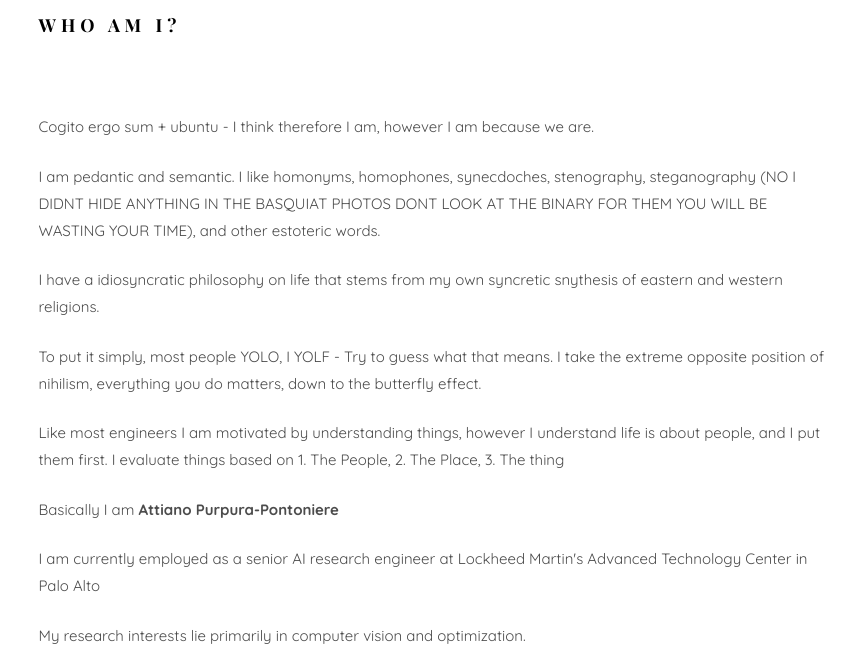
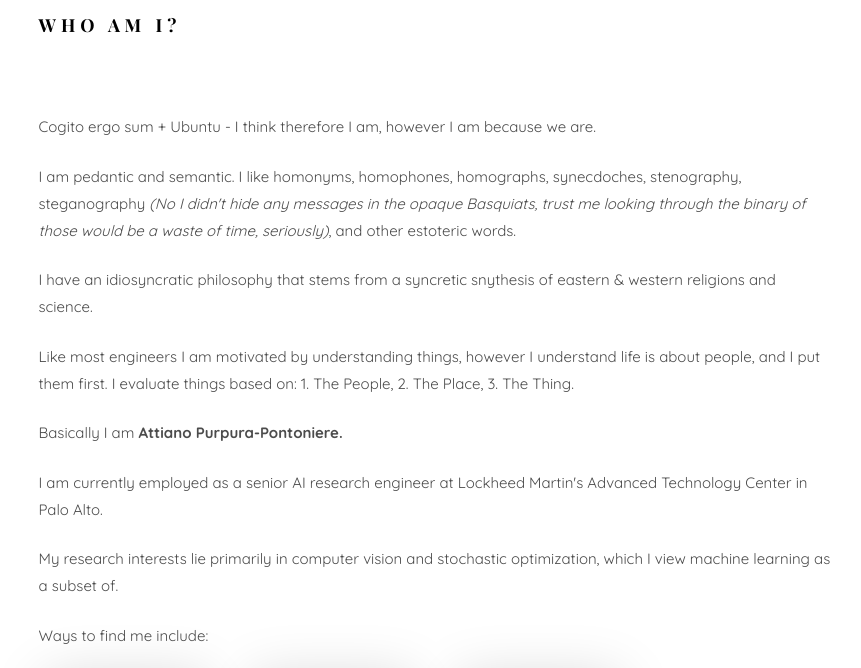
Before and after one commit to attianopp/attianopp.github.io, a plain HTML site: page index.html in a window 1280 px wide. Shown: the part 1034-1702 px from the top of the page, without its empty margins (354-1215 px from the left). Drawn offline with nearby package versions, Linux system fonts and the light colour scheme; files whose address does not match are found by name; a web font is replaced by a local one.

Commit message:
updating bio
updating bio

```diff
--- a/index.html
+++ b/index.html
@@ -116,15 +116,13 @@
                     <div class="about-desc">
                       <span class="heading-meta">About me</span>
                       <h2 class="colorlib-heading">Who Am I?</h2>
-                      <p>Cogito ergo sum + ubuntu - I think therefore I am, however I am because we are.</p>
-                      <p>I am pedantic and semantic. I like homonyms, homophones, synecdoches, stenography, steganography (NO I DIDNT HIDE ANYTHING IN THE BASQUIAT PHOTOS DONT LOOK AT THE BINARY FOR THEM YOU WILL BE WASTING YOUR TIME), and other estoteric words.</p>
-                      <p>I have a idiosyncratic philosophy on life that stems from my own syncretic snythesis of eastern and western religions.</p>
-                      <p>To put it simply, most people YOLO, I YOLF - Try to guess what that means. I take the extreme opposite position of nihilism, everything you do matters, down to the butterfly effect.</p>
-                      <p>Like most engineers I am motivated by understanding things, however I understand life is about people, and I put them first. I evaluate things based on 1. The People, 2. The Place, 3. The thing</p>
-                      <p>Basically I am <strong>Attiano Purpura-Pontoniere</strong></p>
-                      <p>I am currently employed as a senior AI research engineer at Lockheed Martin's Advanced Technology Center in Palo Alto</p>
-                      <p>My research interests lie primarily in computer vision and optimization.</p>
-                      <p>OH, and almost forgot, I was a <a href="https://en.wikipedia.org/wiki/Grammy_Award_for_Best_Choral_Performance#cite_note-54" target="_blank">Grammy award winning choral vocalist. (Part of PBA at the time)</a></p>
+                      <p>Cogito ergo sum + Ubuntu - I think therefore I am, however I am because we are.</p>
+                      <p>I am pedantic and semantic. I like homonyms, homophones, homographs, synecdoches, stenography, steganography <i>(No I didn't hide any messages in the opaque Basquiats, trust me looking through the binary of those would be a waste of time, seriously)</i>, and other estoteric words.</p>
+                      <p>I have an idiosyncratic philosophy that stems from a syncretic snythesis of eastern & western religions and science.</p>
+                      <p>Like most engineers I am motivated by understanding things, however I understand life is about people, and I put them first. I evaluate things based on: 1. The People, 2. The Place, 3. The Thing.</p>
+                      <p>Basically I am <strong>Attiano Purpura-Pontoniere.</strong></p>
+                      <p>I am currently employed as a senior AI research engineer at Lockheed Martin's Advanced Technology Center in Palo Alto.</p>
+                      <p>My research interests lie primarily in computer vision and stochastic optimization, which I view machine learning as a subset of.</p>
                       <p>Ways to find me include:</p>
                     </div>
                 <div class="row">
@@ -724,6 +722,9 @@
                     </li>
                   </ul>
                 </p>
+                <ul>
+                  <li><p> Oh, and I almost forgot, I am on a <a href="https://en.wikipedia.org/wiki/Grammy_Award_for_Best_Choral_Performance#cite_note-54" target="_blank">Grammy award winning choral performance of Mahler's 8th symphony.</a></p></li>
+                </ul>
               </div>
             </div>
 
```
Also changed, not shown: __index.html (+7 -8 lines).
